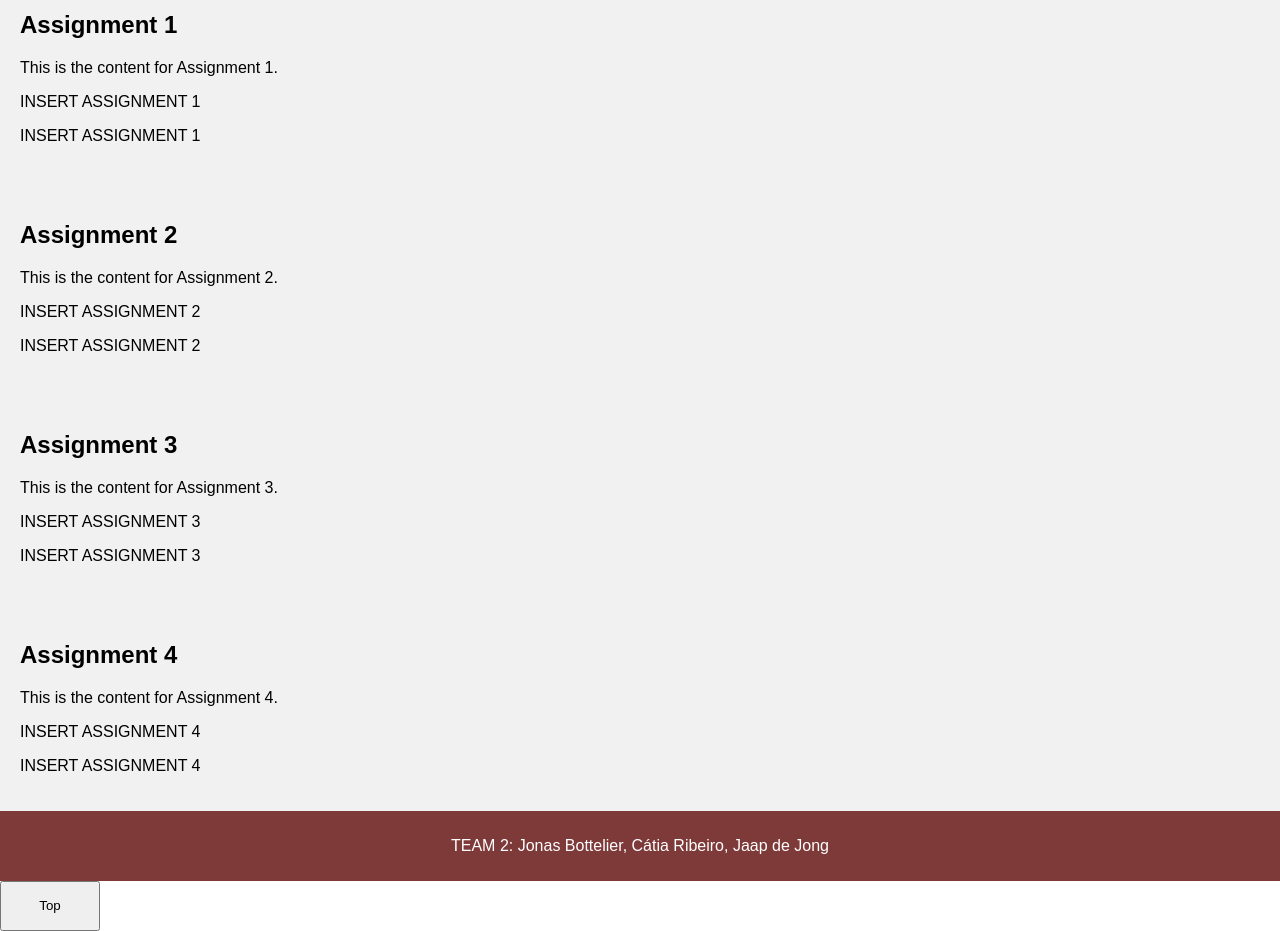
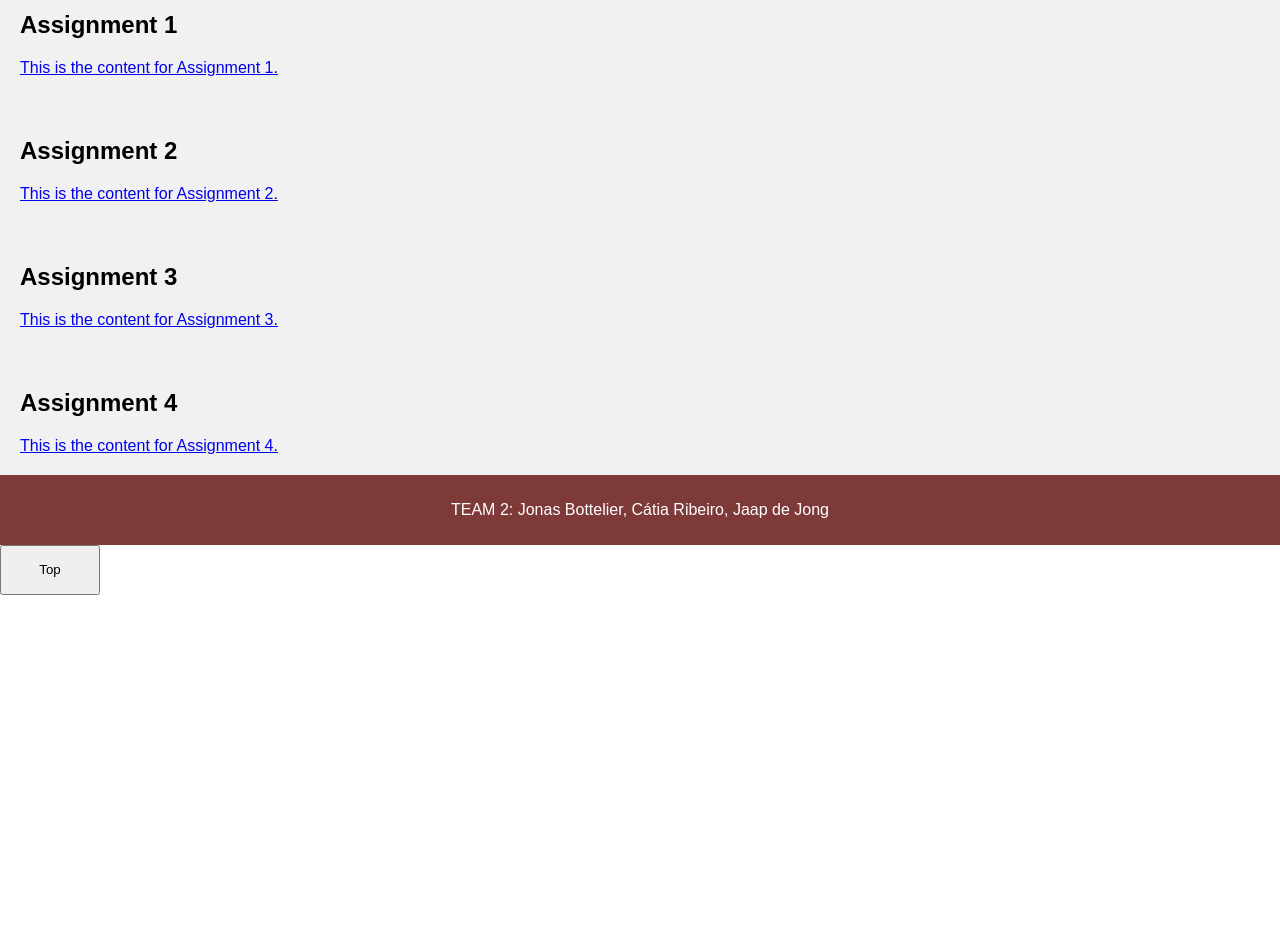
Before and after one commit to JaapdeJ/DATA1, a plain HTML site: page index.html in a window 1280 px wide. Shown: the part 600-1531 px from the top of the page. After the commit the page ends 1195 px from the top, so only its background shows below. Drawn offline with Linux system fonts and the light colour scheme.

Commit message:
Links fixed

```diff
--- a/index.html
+++ b/index.html
@@ -90,33 +90,29 @@
 
   <article>
     <h1>Assignment 1</h1>
-    <p id="assignment1">This is the content for Assignment 1.</p>
-    <p>INSERT ASSIGNMENT 1</p>
-    <p>INSERT ASSIGNMENT 1</p>
+    <p id="assignment1"></p>
+    <a href="https://github.com/JaapdeJ/DATA1/tree/main/Assignment%201">This is the content for Assignment 1.</a>
   </article>
 </section>
 
 <article>
   <h1>Assignment 2</h1>
-  <p id="assignment2">This is the content for Assignment 2.</p>
-  <p>INSERT ASSIGNMENT 2</p>
-  <p>INSERT ASSIGNMENT 2</p>
+  <p id="assignment2"></p>
+  <a href="https://github.com/JaapdeJ/DATA1/tree/main/Assignment%202">This is the content for Assignment 2.</a>
 </article>
 </section>
 
 <article>
   <h1>Assignment 3</h1>
-  <p id="assignment3">This is the content for Assignment 3.</p>
-  <p>INSERT ASSIGNMENT 3</p>
-  <p>INSERT ASSIGNMENT 3</p>
+  <p id="assignment3"></p>
+  <a href="https://github.com/JaapdeJ/DATA1/tree/main/Assignment%203">This is the content for Assignment 3.</a>
 </article>
 </section>
 
 <article>
   <h1>Assignment 4</h1>
-  <p id="assignment4">This is the content for Assignment 4.</p>
-  <p>INSERT ASSIGNMENT 4</p>
-  <p>INSERT ASSIGNMENT 4</p>
+  <p id="assignment4"></p>
+  <a href="https://github.com/JaapdeJ/DATA1/tree/main/Assignment%204">This is the content for Assignment 4.</a>
 </article>
 </section>
 
```
Also changed, not shown: 1 other file.
